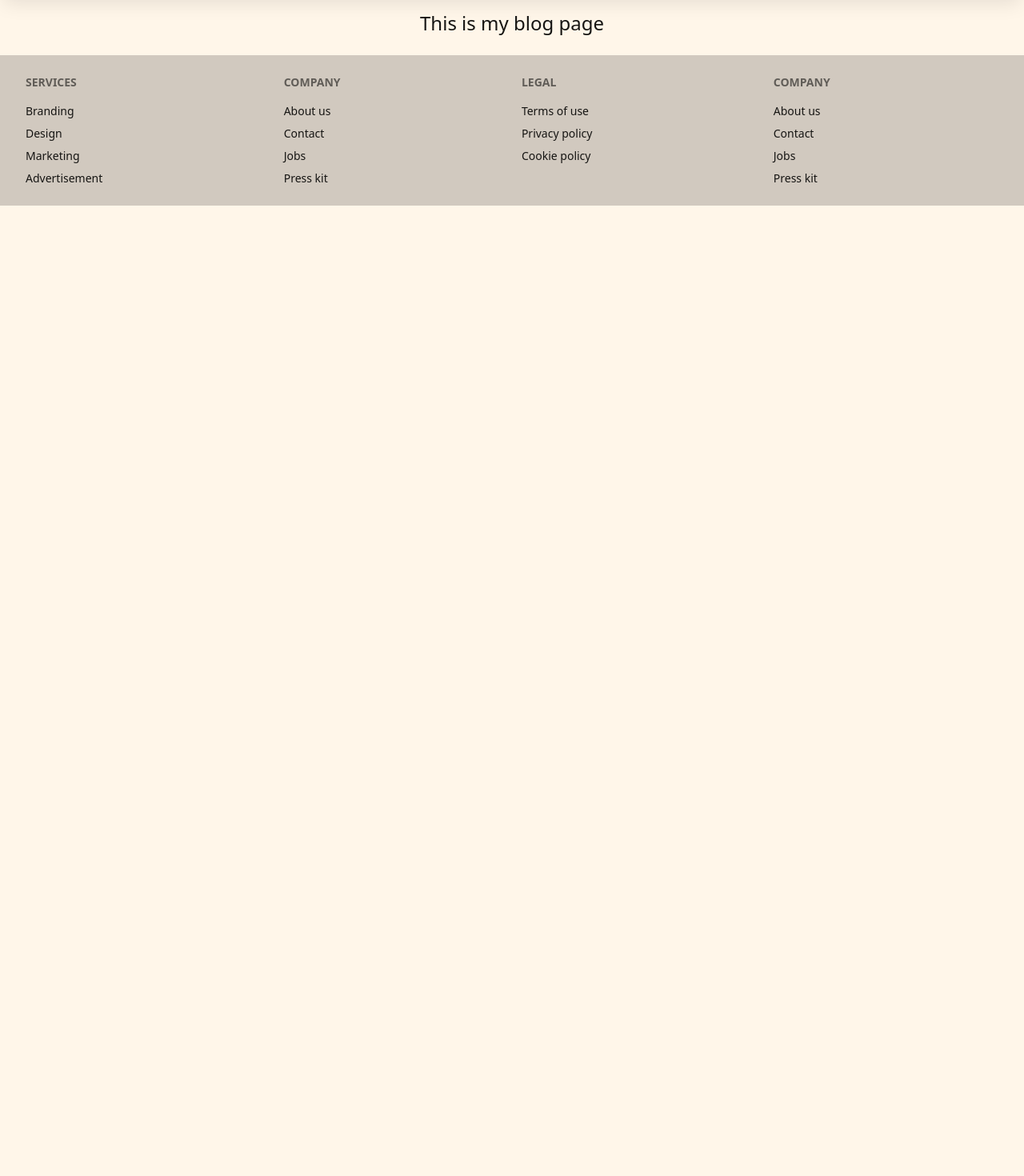
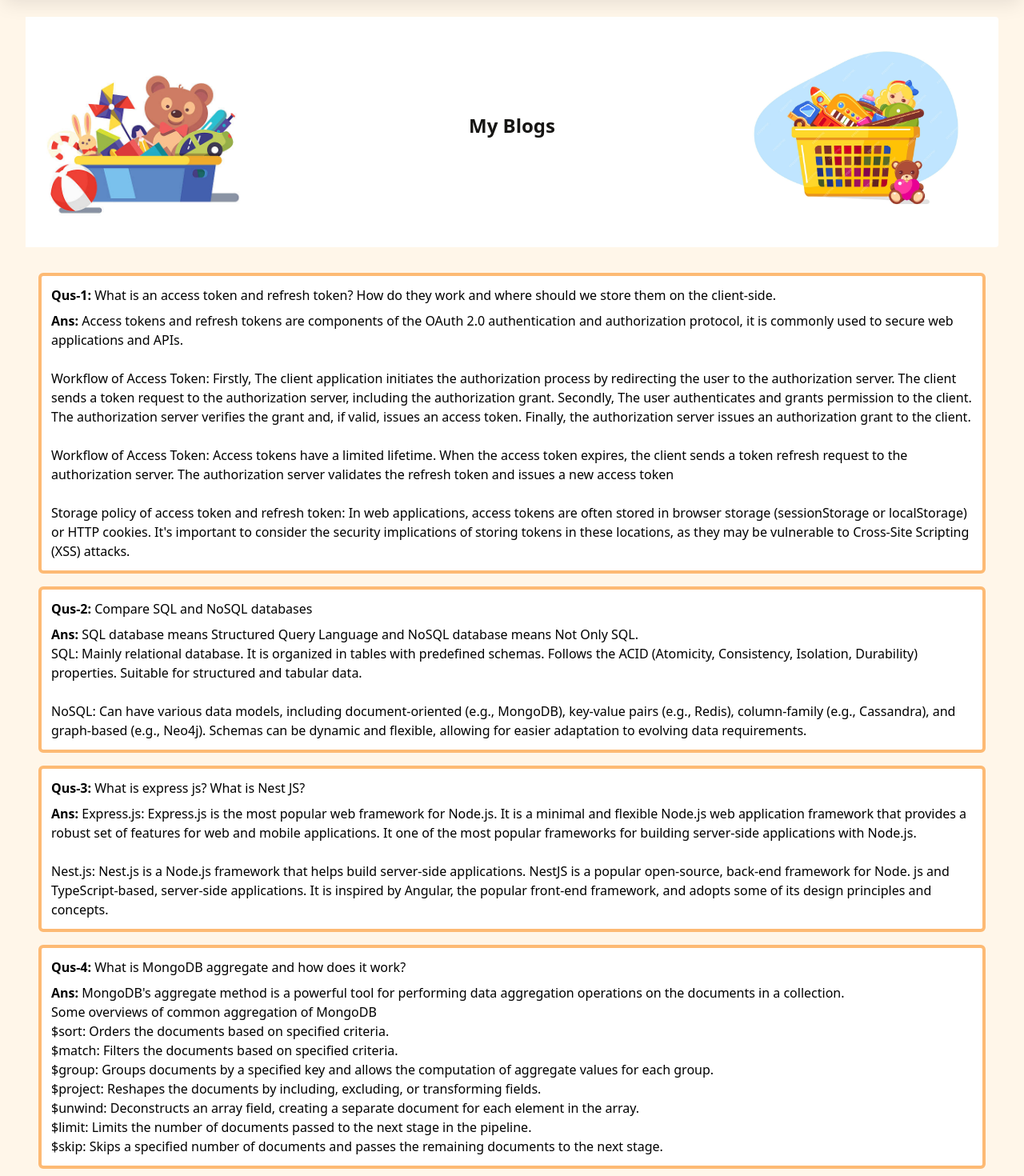
Before and after one commit to mehadiHasanDiner/assignment-11-toyLandBD-m-73-client, a React (Vite) app: page /blogs in a window 1280 px wide. Shown: the part 80-1550 px from the top of the page at 80% size. Before the commit the page ends 800 px from the top, so only its background shows below. Built offline with nearby package versions, Linux system fonts and the light colour scheme; no server answers.

Commit message:
blog page done

```diff
--- a/src/Pages/Blog/Blog.jsx
+++ b/src/Pages/Blog/Blog.jsx
@@ -1,7 +1,115 @@
+import BannerSingleToy from "../../Shared/BannerSingleToy";
+
 const Blog = () => {
   return (
     <div>
-      <p className="text-center text-2xl"> This is my blog page</p>
+      <BannerSingleToy>My Blogs</BannerSingleToy>
+      <div className="mt-8 items-center text-black">
+        <div className="border-4 p-3 rounded-md m-4 bg-white border-orange-300">
+          <div className="pb-2">
+            <strong>Qus-1: </strong> What is an access token and refresh token?
+            How do they work and where should we store them on the client-side.
+          </div>
+          <div className="">
+            <strong>Ans: </strong> Access tokens and refresh tokens are
+            components of the OAuth 2.0 authentication and authorization
+            protocol, it is commonly used to secure web applications and APIs.
+            <br />
+            <br />
+            Workflow of Access Token: Firstly, The client application initiates
+            the authorization process by redirecting the user to the
+            authorization server. The client sends a token request to the
+            authorization server, including the authorization grant. Secondly,
+            The user authenticates and grants permission to the client. The
+            authorization server verifies the grant and, if valid, issues an
+            access token. Finally, the authorization server issues an
+            authorization grant to the client.
+            <br />
+            <br />
+            Workflow of Access Token: Access tokens have a limited lifetime.
+            When the access token expires, the client sends a token refresh
+            request to the authorization server. The authorization server
+            validates the refresh token and issues a new access token
+            <br />
+            <br />
+            Storage policy of access token and refresh token: In web
+            applications, access tokens are often stored in browser storage
+            (sessionStorage or localStorage) or HTTP cookies. It's important to
+            consider the security implications of storing tokens in these
+            locations, as they may be vulnerable to Cross-Site Scripting (XSS)
+            attacks.
+          </div>
+        </div>
+
+        <div className="border-4 p-3 rounded-md m-4 bg-white border-orange-300">
+          <div className="pb-2">
+            <strong>Qus-2: </strong>Compare SQL and NoSQL databases
+          </div>
+          <div>
+            <strong>Ans: </strong> SQL database means Structured Query Language
+            and NoSQL database means Not Only SQL.
+            <br />
+            SQL: Mainly relational database. It is organized in tables with
+            predefined schemas. Follows the ACID (Atomicity, Consistency,
+            Isolation, Durability) properties. Suitable for structured and
+            tabular data.
+            <br />
+            <br />
+            NoSQL: Can have various data models, including document-oriented
+            (e.g., MongoDB), key-value pairs (e.g., Redis), column-family (e.g.,
+            Cassandra), and graph-based (e.g., Neo4j). Schemas can be dynamic
+            and flexible, allowing for easier adaptation to evolving data
+            requirements.
+          </div>
+        </div>
+
+        <div className="border-4 p-3 rounded-md m-4 bg-white border-orange-300">
+          <div className="pb-2">
+            <strong>Qus-3: </strong>What is express js? What is Nest JS?
+          </div>
+          <div>
+            <strong>Ans: </strong> Express.js: Express.js is the most popular
+            web framework for Node.js. It is a minimal and flexible Node.js web
+            application framework that provides a robust set of features for web
+            and mobile applications. It one of the most popular frameworks for
+            building server-side applications with Node.js.
+            <br />
+            <br />
+            Nest.js: Nest.js is a Node.js framework that helps build server-side
+            applications. NestJS is a popular open-source, back-end framework
+            for Node. js and TypeScript-based, server-side applications. It is
+            inspired by Angular, the popular front-end framework, and adopts
+            some of its design principles and concepts.
+            <br />
+          </div>
+        </div>
+
+        <div className="border-4 p-3 rounded-md m-4 bg-white border-orange-300">
+          <div className="pb-2">
+            <strong>Qus-4: </strong> What is MongoDB aggregate and how does it
+            work?
+          </div>
+          <div>
+            <strong>Ans: </strong>MongoDB's aggregate method is a powerful tool
+            for performing data aggregation operations on the documents in a
+            collection.
+            <br />
+            Some overviews of common aggregation of MongoDB
+            <br /> $sort: Orders the documents based on specified criteria.
+            <br /> $match: Filters the documents based on specified criteria.
+            <br /> $group: Groups documents by a specified key and allows the
+            computation of aggregate values for each group.
+            <br /> $project: Reshapes the documents by including, excluding, or
+            transforming fields.
+            <br /> $unwind: Deconstructs an array field, creating a separate
+            document for each element in the array.
+            <br /> $limit: Limits the number of documents passed to the next
+            stage in the pipeline.
+            <br /> $skip: Skips a specified number of documents and passes the
+            remaining documents to the next stage.
+          </div>
+        </div>
+      </div>
     </div>
   );
 };
```
